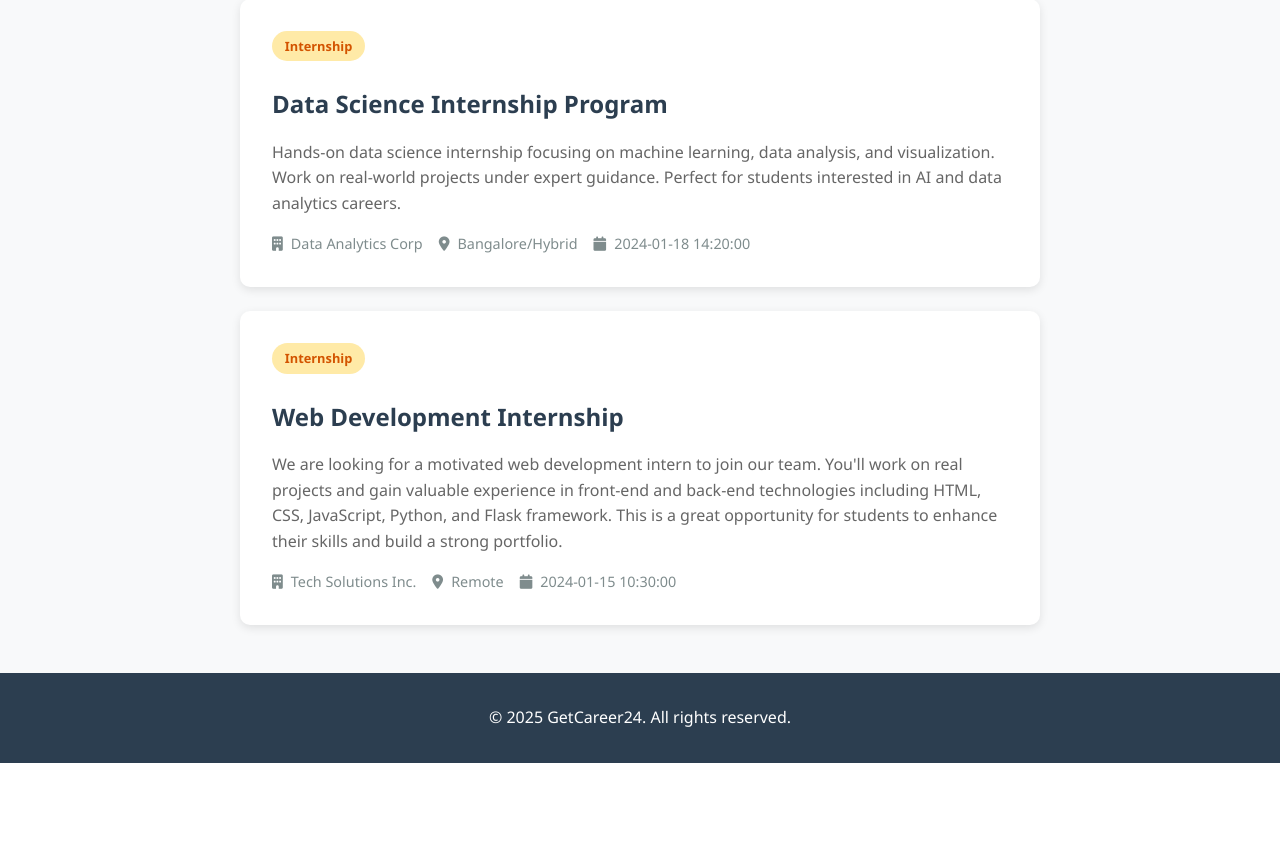
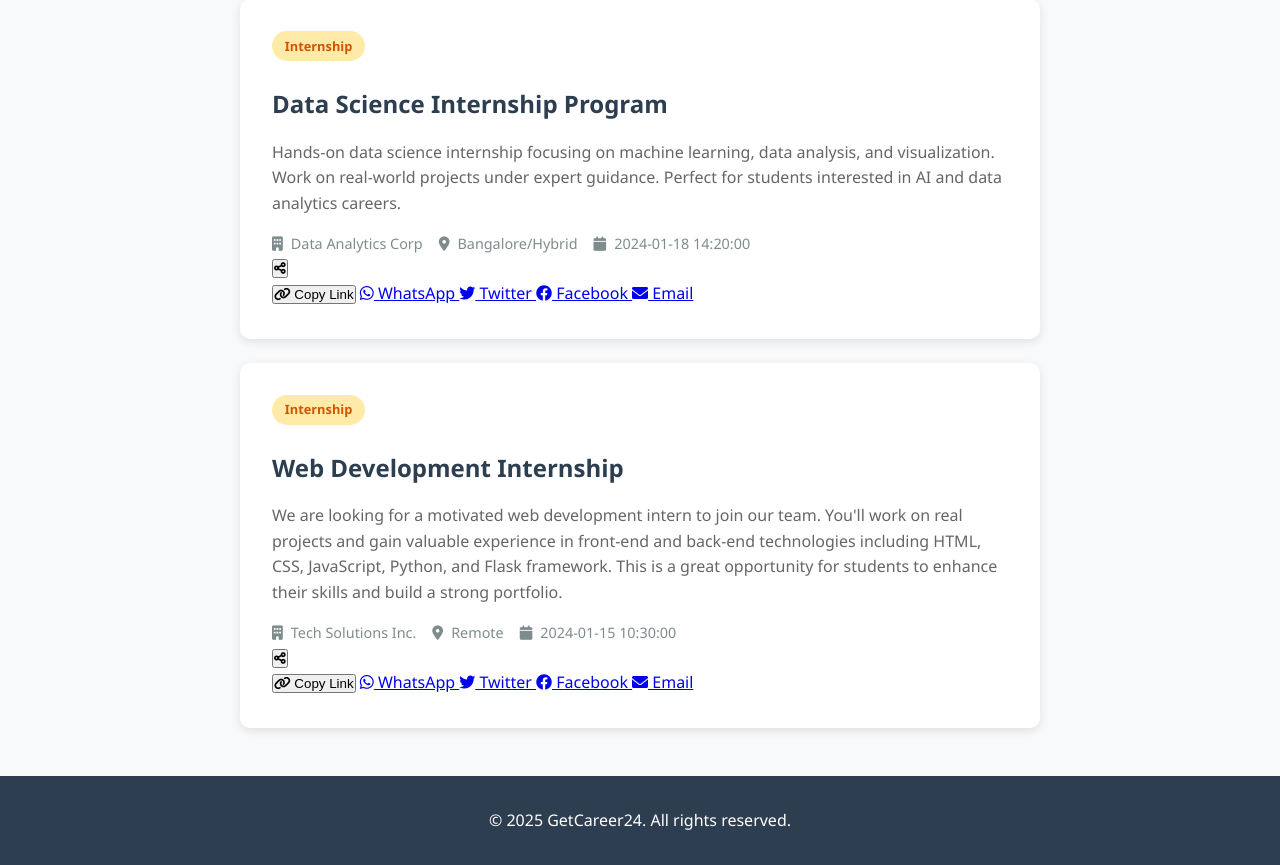
Before and after one commit to ajinkyabhagat158-create/getcareer24, a Flask app: page /category/internship in a window 1280 px wide. Shown: the part 220-1085 px from the top of the page. Before the commit the page ends 983 px from the top, so only its background shows below. Run offline with Flask 3, Linux system fonts and the light colour scheme.

Commit message:
Update posts.html

```diff
--- a/templates/posts.html
+++ b/templates/posts.html
@@ -11,8 +11,9 @@
 
     <div class="posts-list">
         {% for post in posts %}
+        <div class="post-item">
             <a href="{{ url_for('post_detail', post_id=post.id) }}" class="post-item-link">
-            <div class="post-item">
+                <div class="post-content">
                     <div class="post-header">
                         <div class="post-category {{ post.category }}">{{ post.category|title }}</div>
                         <h2>{{ post.title }}</h2>
@@ -32,6 +33,30 @@
                     </div>
                 </div>
             </a>
+            <!-- Share button positioned absolutely -->
+            <div class="share-dropdown">
+                <button class="share-btn" onclick="toggleShareDropdown(this)">
+                    <i class="fas fa-share-alt"></i>
+                </button>
+                <div class="share-dropdown-content">
+                    <button onclick="copyPostLink('{{ url_for('post_detail', post_id=post.id) }}', this)">
+                        <i class="fas fa-link"></i> Copy Link
+                    </button>
+                    <a href="https://wa.me/?text=Check out this opportunity: {{ post.title }} - {{ url_for('post_detail', post_id=post.id, _external=True) }}" target="_blank" onclick="event.stopPropagation()">
+                        <i class="fab fa-whatsapp"></i> WhatsApp
+                    </a>
+                    <a href="https://twitter.com/intent/tweet?text=Check out this opportunity: {{ post.title }}&url={{ url_for('post_detail', post_id=post.id, _external=True) }}" target="_blank" onclick="event.stopPropagation()">
+                        <i class="fab fa-twitter"></i> Twitter
+                    </a>
+                    <a href="https://www.facebook.com/sharer/sharer.php?u={{ url_for('post_detail', post_id=post.id, _external=True) }}" target="_blank" onclick="event.stopPropagation()">
+                        <i class="fab fa-facebook"></i> Facebook
+                    </a>
+                    <a href="mailto:?subject=Check this opportunity: {{ post.title }}&body=Check out this opportunity: {{ post.title }} - {{ url_for('post_detail', post_id=post.id, _external=True) }}" onclick="event.stopPropagation()">
+                        <i class="fas fa-envelope"></i> Email
+                    </a>
+                </div>
+            </div>
+        </div>
         {% else %}
         <div class="no-posts">
             <i class="fas fa-inbox"></i>
@@ -41,4 +66,79 @@
         {% endfor %}
     </div>
 </div>
+
+
+
+<script>
+    function toggleShareDropdown(button) {
+        event.preventDefault();
+        event.stopPropagation();
+
+        const dropdown = button.nextElementSibling;
+        const allDropdowns = document.querySelectorAll('.share-dropdown-content');
+
+        // Close all other dropdowns
+        allDropdowns.forEach(drop => {
+            if (drop !== dropdown) {
+                drop.classList.remove('show-dropdown');
+            }
+        });
+
+        // Toggle current dropdown
+        dropdown.classList.toggle('show-dropdown');
+    }
+
+    function copyPostLink(url, button) {
+        event.preventDefault();
+        event.stopPropagation();
+
+        const fullUrl = window.location.origin + url;
+        navigator.clipboard.writeText(fullUrl).then(() => {
+            const originalText = button.innerHTML;
+            button.innerHTML = '<i class="fas fa-check"></i> Copied!';
+            setTimeout(() => {
+                button.innerHTML = originalText;
+                // Close dropdown after copy
+                const dropdown = button.closest('.share-dropdown-content');
+                if (dropdown) {
+                    dropdown.classList.remove('show-dropdown');
+                }
+            }, 1500);
+        }).catch(err => {
+            console.error('Failed to copy: ', err);
+            // Fallback for older browsers
+            const textArea = document.createElement('textarea');
+            textArea.value = fullUrl;
+            document.body.appendChild(textArea);
+            textArea.select();
+            document.execCommand('copy');
+            document.body.removeChild(textArea);
+
+            const originalText = button.innerHTML;
+            button.innerHTML = '<i class="fas fa-check"></i> Copied!';
+            setTimeout(() => {
+                button.innerHTML = originalText;
+            }, 1500);
+        });
+    }
+
+    // Close dropdowns when clicking outside
+    document.addEventListener('click', function(event) {
+        // Check if click is outside any share dropdown
+        if (!event.target.closest('.share-dropdown')) {
+            document.querySelectorAll('.share-dropdown-content').forEach(dropdown => {
+                dropdown.classList.remove('show-dropdown');
+            });
+        }
+    });
+
+    // Close dropdown when pressing Escape key
+    document.addEventListener('keydown', function(event) {
+        if (event.key === 'Escape') {
+            document.querySelectorAll('.share-dropdown-content').forEach(dropdown => {
+                dropdown.classList.remove('show-dropdown');
+            });
+        }
+    });
+</script>
 {% endblock %}
```
Lines whose indentation alone changed are shown as unchanged.
